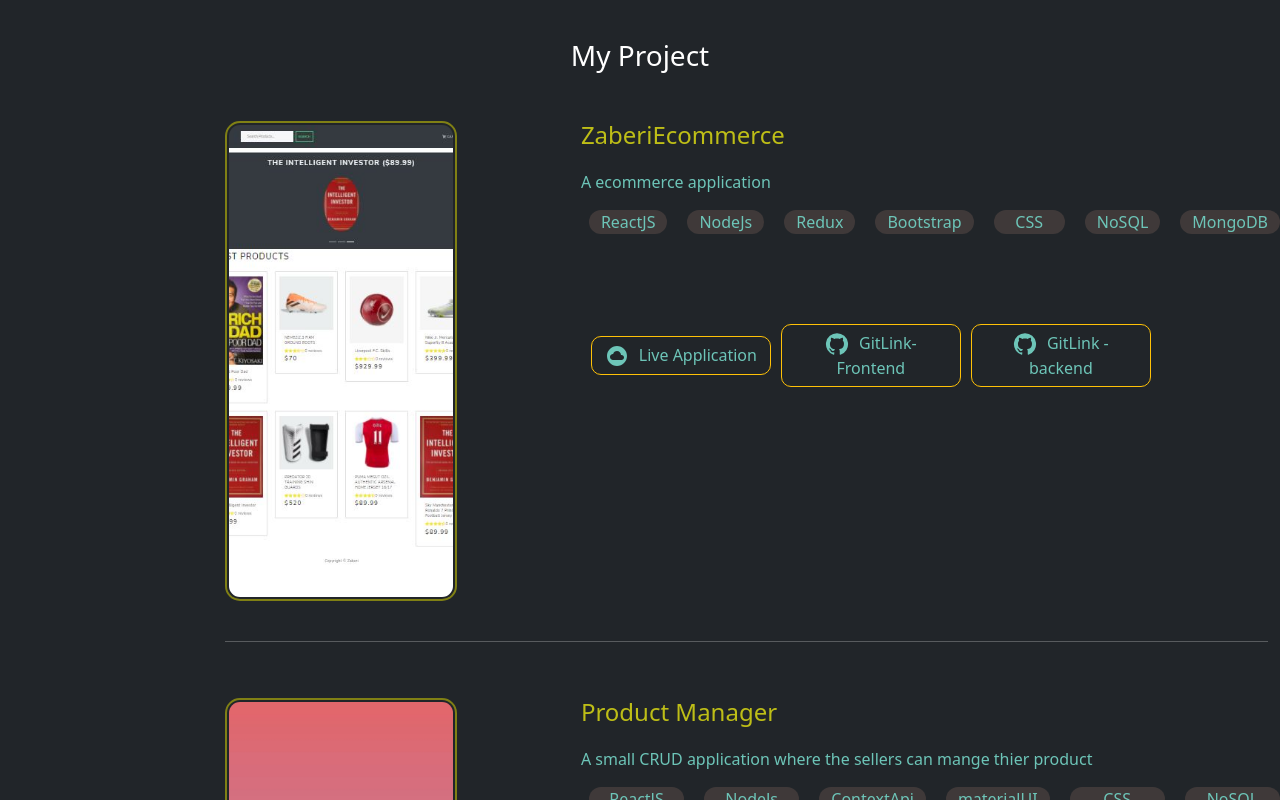
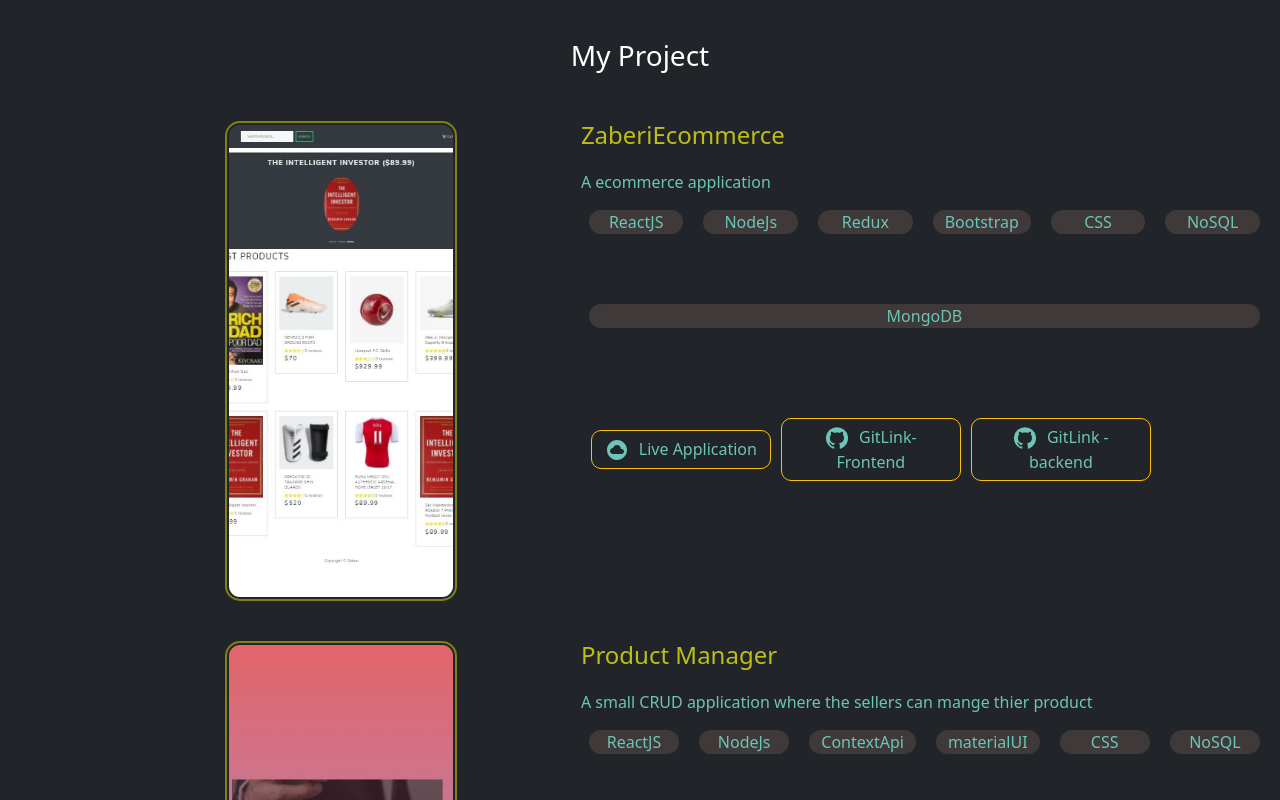
Before and after one commit to sharooque7/Portfolio, a React (Create React App) app: page / in a window 1280 px wide. Shown: the part 2960-3760 px from the top of the page. Built offline with nearby package versions, Linux system fonts and the light colour scheme.

Commit message:
first commit

```diff
--- a/src/components/Projects/Project.jsx
+++ b/src/components/Projects/Project.jsx
@@ -12,7 +12,7 @@ const project = () => {
         <h3>My Project</h3>
         {data.map((p) => (
           <>
-            <Col lg={2} xs={2} md={2}></Col>
+            <Col lg={2} xs={2} md={2} sm={2}></Col>
             <Col lg={10} xs={10} md={10} xl={10}>
               <Row>
                 <Col lg={4} xs={12} md={6} sm={12}>
@@ -63,13 +63,11 @@ const project = () => {
                           <GitHubIcon />
                         </span>
                         GitLink -backend
-                        {/* <FontAwesomeIcon icon={faGithub} /> */}
                       </Button>
                     )}
                   </div>
                 </Col>
               </Row>
-              <hr style={{ color: "white", marginTop: "40px" }} />
             </Col>
           </>
         ))}
--- a/src/components/Projects/project.module.css
+++ b/src/components/Projects/project.module.css
@@ -20,6 +20,7 @@
 }
 .main_project {
   margin-top: 40px;
+  margin-right: 20px;
   color: rgb(190, 190, 23);
 }
 .main_project > h4 {
```
